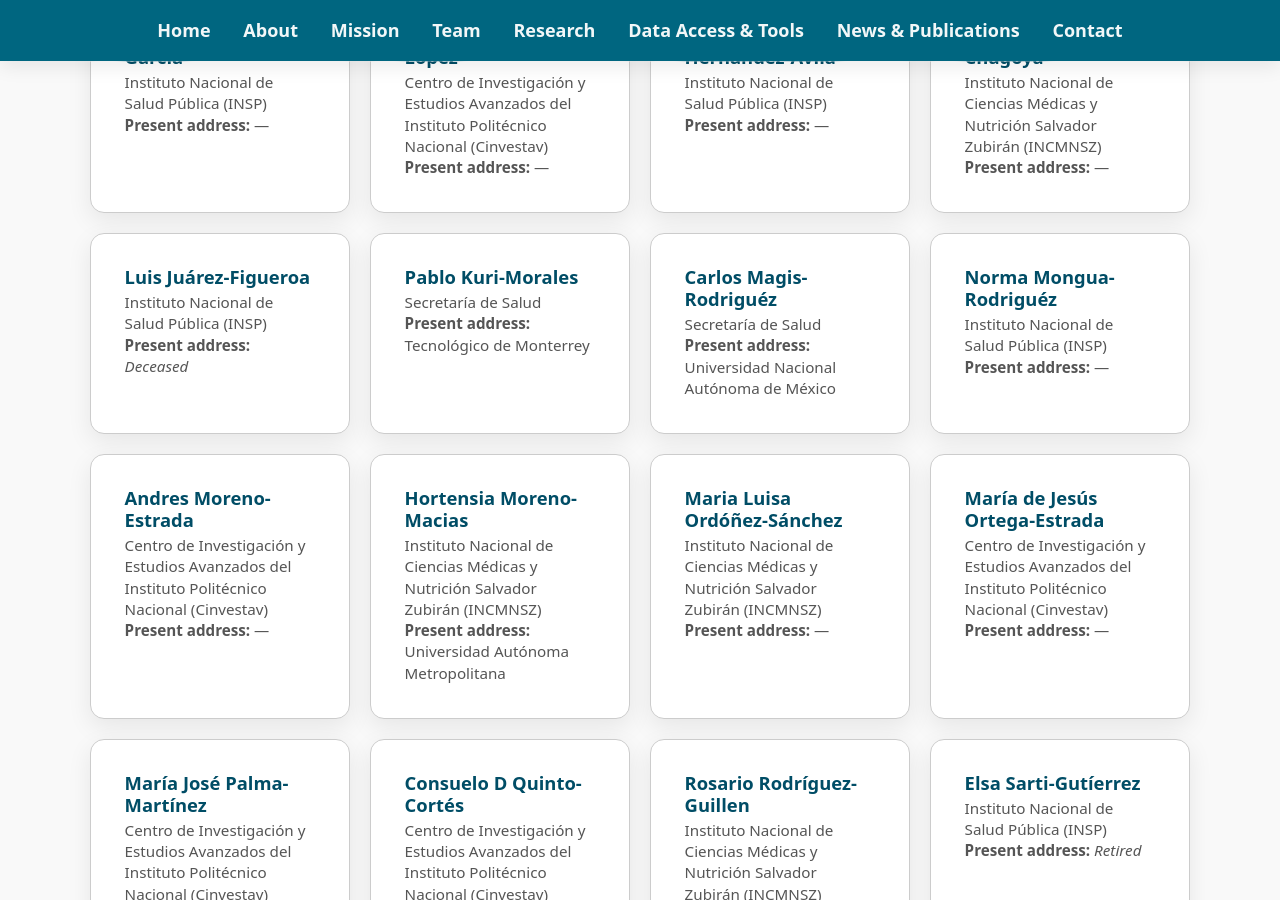
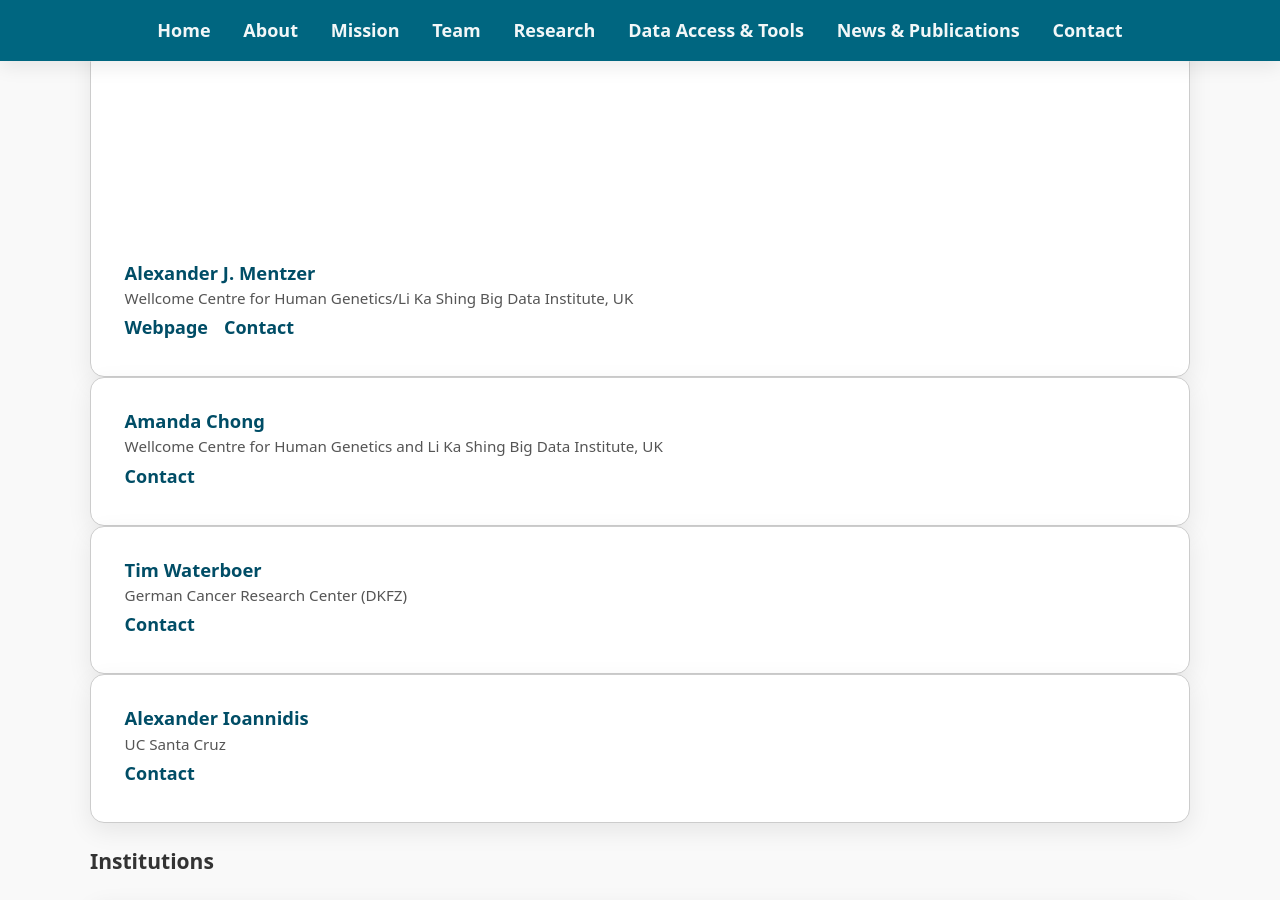
Before and after one commit to morenolab/MexicanBiobank_webpage, a Jekyll site: the page built from pages/team.md, in a window 1280 px wide and 900 px high, scrolled down 2363 px. Built offline with Jekyll 4.4.1, drawn with Linux system fonts in a browser that asks for light colours; some of the changed text lies outside the part shown.

Commit message:
Update team.md

```diff
--- a/pages/team.md
+++ b/pages/team.md
@@ -27,36 +27,6 @@
               <div class="team-card__links">
                 <a href="http://www.morenolab.org/" target="_blank" rel="noopener">Webpage</a>
                 <a href="mailto:morenolab.contact@gmail.com">Contact</a>
-              </div>
-            </div>
-          </article>
-
-          <article class="team-card">
-            <div class="team-card__media">
-              <img src="{{ '/assets/photos/Adrian_Hill.png' | relative_url }}"
-                   alt="Adrian Hill">
-            </div>
-            <div class="team-card__body">
-              <h3 class="team-card__name">Adrian VS Hill</h3>
-              <p class="team-card__meta">The Jenner Institute, University of Oxford, UK</p>
-              <div class="team-card__links">
-                <a href="https://www.ndm.ox.ac.uk/principal-investigators/researcher/adrian-hill" target="_blank" rel="noopener">Webpage</a>
-                <a href="mailto:adrian.hill@ndm.ox.ac.uk">Contact</a>
-              </div>
-            </div>
-          </article>
-
-          <article class="team-card">
-            <div class="team-card__media">
-              <img src="{{ '/assets/photos/Alex_Mentzer.png' | relative_url }}"
-                   alt="Alexander J. Mentzer">
-            </div>
-            <div class="team-card__body">
-              <h3 class="team-card__name">Alexander J. Mentzer</h3>
-              <p class="team-card__meta">Wellcome Centre for Human Genetics/Li Ka Shing Big Data Institute, UK</p>
-              <div class="team-card__links">
-                <a href="http://www.well.ox.ac.uk/dr-alex-mentzer-clinical-research-fellow" target="_blank" rel="noopener">Webpage</a>
-                <a href="mailto:alexander.mentzer@ndm.ox.ac.uk">Contact</a>
               </div>
             </div>
           </article>
@@ -107,6 +77,69 @@
           </article>
 
         </div>
+
+       <h3>Principal Investigators</h3>
+
+                 <article class="team-card">
+            <div class="team-card__media">
+              <img src="{{ '/assets/photos/Adrian_Hill.png' | relative_url }}"
+                   alt="Adrian Hill">
+            </div>
+            <div class="team-card__body">
+              <h3 class="team-card__name">Adrian VS Hill</h3>
+              <p class="team-card__meta">The Jenner Institute, University of Oxford, UK</p>
+              <div class="team-card__links">
+                <a href="https://www.ndm.ox.ac.uk/principal-investigators/researcher/adrian-hill" target="_blank" rel="noopener">Webpage</a>
+                <a href="mailto:adrian.hill@ndm.ox.ac.uk">Contact</a>
+              </div>
+            </div>
+          </article>
+
+          <article class="team-card">
+            <div class="team-card__media">
+              <img src="{{ '/assets/photos/Alex_Mentzer.png' | relative_url }}"
+                   alt="Alexander J. Mentzer">
+            </div>
+            <div class="team-card__body">
+              <h3 class="team-card__name">Alexander J. Mentzer</h3>
+              <p class="team-card__meta">Wellcome Centre for Human Genetics/Li Ka Shing Big Data Institute, UK</p>
+              <div class="team-card__links">
+                <a href="http://www.well.ox.ac.uk/dr-alex-mentzer-clinical-research-fellow" target="_blank" rel="noopener">Webpage</a>
+                <a href="mailto:alexander.mentzer@ndm.ox.ac.uk">Contact</a>
+              </div>
+            </div>
+          </article>
+
+         <article class="team-card">
+            <div class="team-card__body">
+              <h3 class="team-card__name">Amanda Chong</h3>
+              <p class="team-card__meta">Wellcome Centre for Human Genetics and Li Ka Shing Big Data Institute, UK</p>
+              <div class="team-card__links">
+                <a href="mailto:amanda.chong@well.ox.ac.uk">Contact</a>
+              </div>
+            </div>
+          </article>
+
+        <article class="team-card">
+            <div class="team-card__body">
+              <h3 class="team-card__name">Tim Waterboer</h3>
+              <p class="team-card__meta">German Cancer Research Center (DKFZ)</p>
+              <div class="team-card__links">
+                <a href="mailto:T.Waterboer@dkfz-heidelberg.de">Contact</a>
+              </div>
+            </div>
+          </article>
+
+          <article class="team-card">
+            <div class="team-card__body">
+              <h3 class="team-card__name">Alexander Ioannidis</h3>
+              <p class="team-card__meta">UC Santa Cruz</p>
+              <div class="team-card__links">
+                <a href="mailto:ioannidis@ucsc.edu">Contact</a>
+              </div>
+            </div>
+          </article>
+
 
         <h3>Institutions</h3>
 
```
